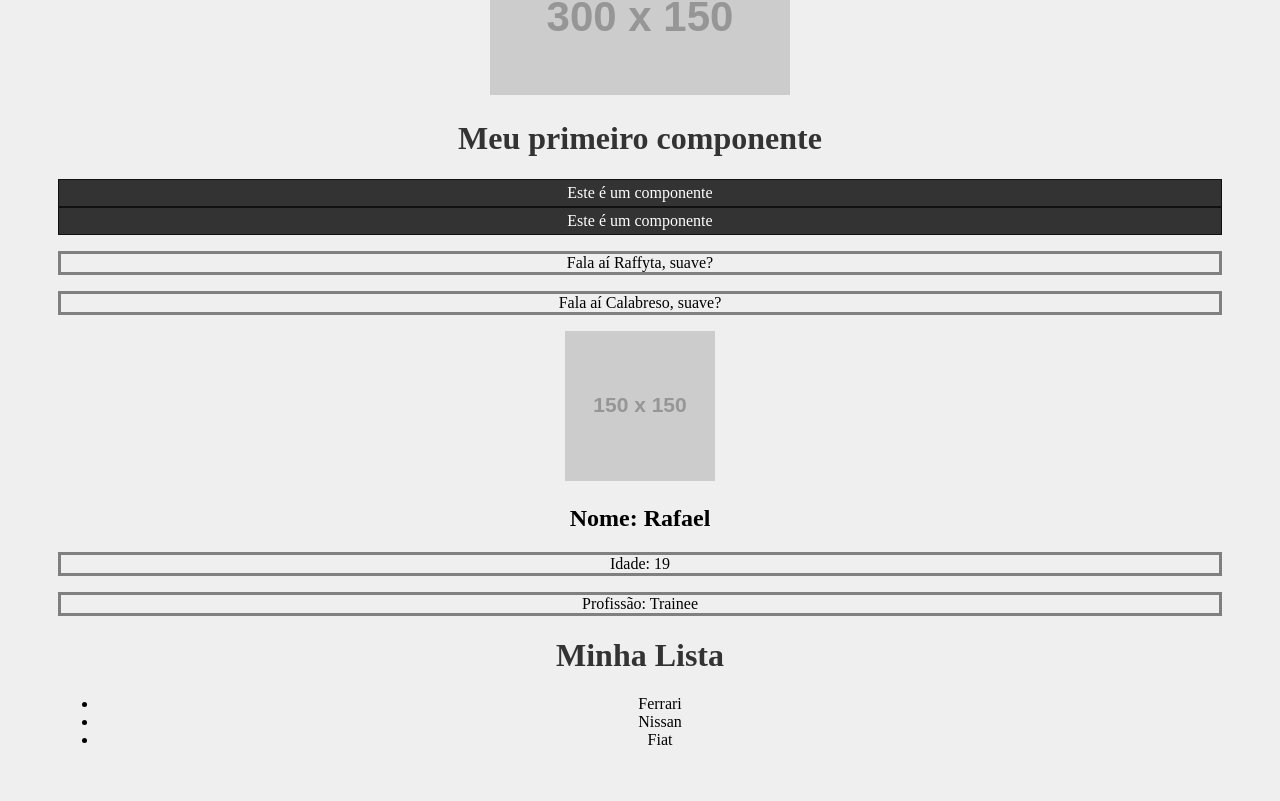
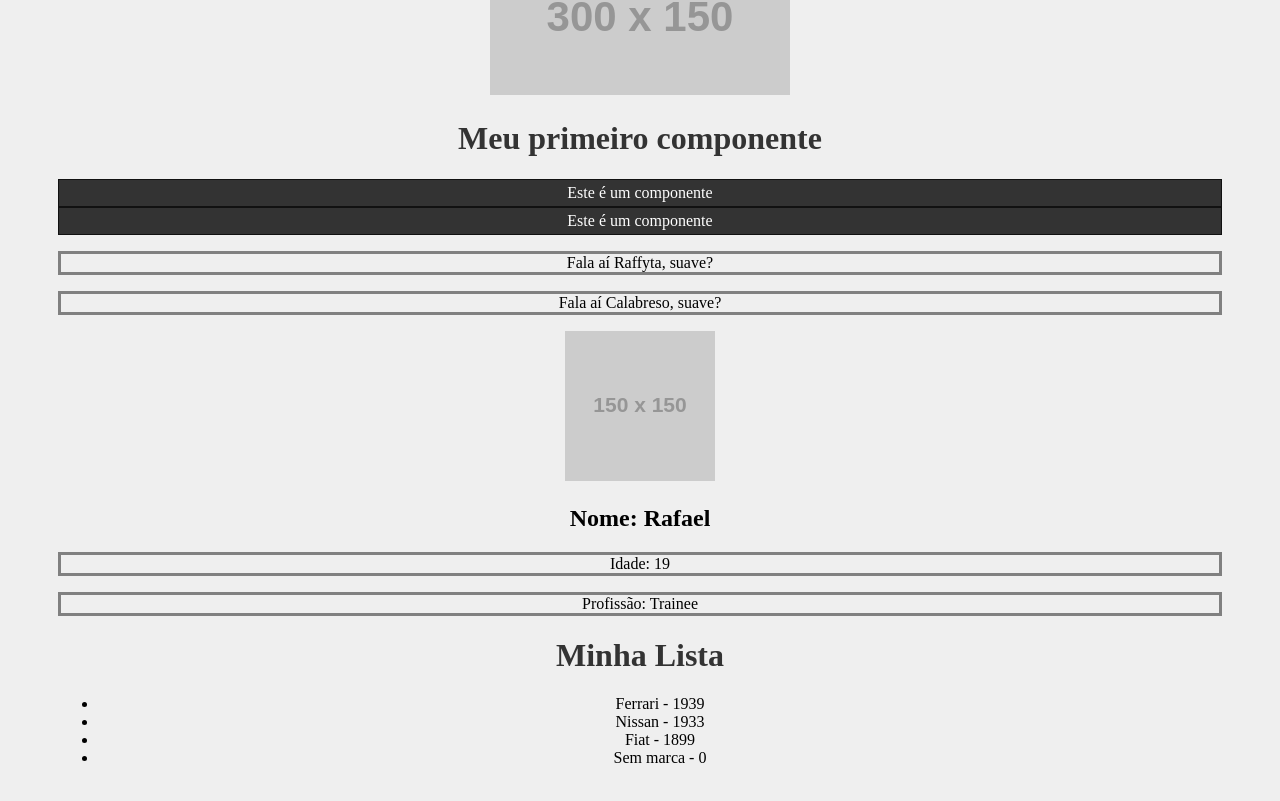
Before and after one commit to rafael-ma/projects, a React (Create React App) app: page / in a window 1280 px wide. Shown: the part 273-1074 px from the top of the page. Built offline with nearby package versions, Linux system fonts and the light colour scheme.

Commit message:
Usa props de maneira mais avançada

```diff
--- a/src/components/Item.jsx
+++ b/src/components/Item.jsx
@@ -1,9 +1,23 @@
-function Item(props) {
+import PropTypes from 'prop-types'
+
+function Item({marca, anoLancamento}) {
     return (
         <>
-            <li>{props.marca}</li>
+            <li>
+                {marca} - {anoLancamento}
+            </li>
         </>
     )
 }
 
+Item.propTypes = {
+    marca: PropTypes.string.isRequired,
+    anoLancamento: PropTypes.number
+}
+
+Item.defaultProps = {
+    marca: 'Sem marca',
+    anoLancamento: 0
+}
+
 export default Item
--- a/src/components/List.jsx
+++ b/src/components/List.jsx
@@ -5,9 +5,10 @@ function List() {
         <>
             <h1>Minha Lista</h1>
             <ul>
-                <Item marca = 'Ferrari' />
-                <Item marca = 'Nissan' />
-                <Item marca = 'Fiat' />
+                <Item marca = 'Ferrari' anoLancamento={1939}/>
+                <Item marca = 'Nissan' anoLancamento={1933} />
+                <Item marca = 'Fiat' anoLancamento={1899} />
+                <Item />
             </ul>
         </>
     )
```
